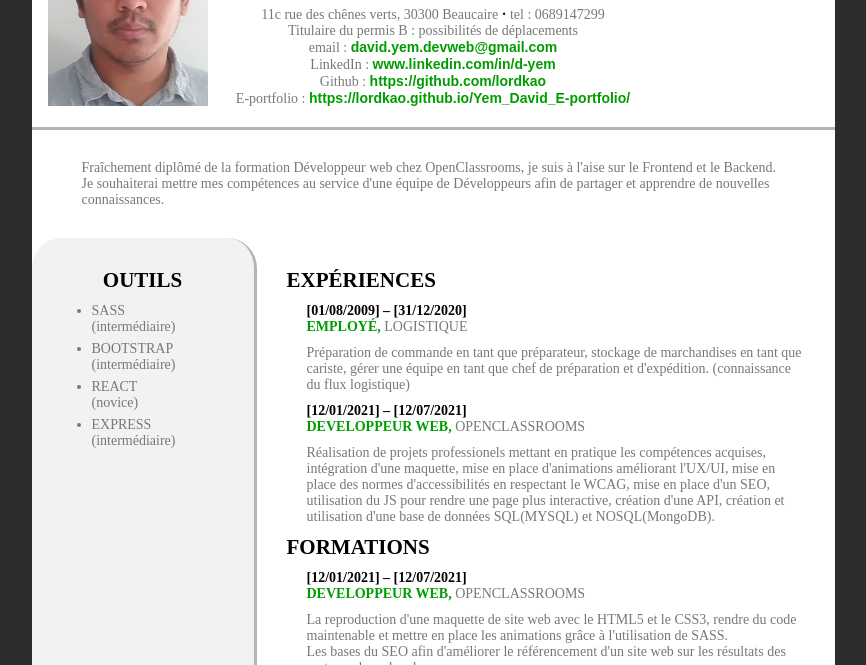
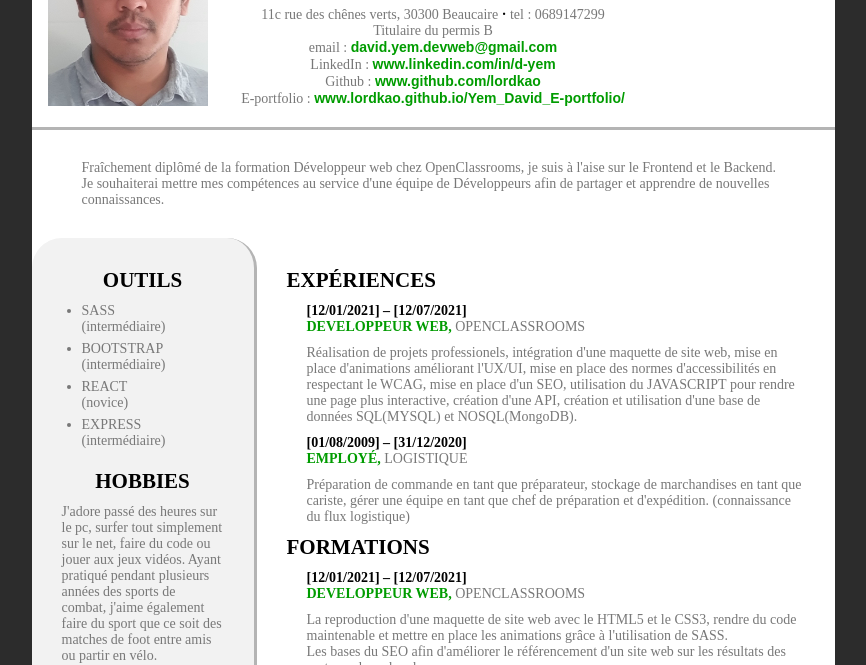
Before and after one commit to lordkao/CV_David_Yem, a website: page index.html in a window 1280 px wide. Shown: the part 135-800 px from the top of the page, without its empty margins (207-1073 px from the left). Drawn offline with Linux system fonts and the light colour scheme.

Commit message:
hobbies dans gutters

```diff
--- a/index.html
+++ b/index.html
@@ -18,11 +18,11 @@
                 <h2 class="post">Développeur Web</h2>
                 <div class="coordinates">
                     11c rue des chênes verts, 30300 Beaucaire <span>&middot;</span> tel : 0689147299 <br>
-                    Titulaire du permis B : possibilités de déplacements <br>
+                    Titulaire du permis B<br>
                     email : <a href="mailto:david.yem.devweb@gmail.com">david.yem.devweb@gmail.com</a> <br>
                     LinkedIn : <a href="https://www.linkedin.com/in/d-yem" target="_blank">www.linkedin.com/in/d-yem <br></a>
-                    Github : <a href="https://github.com/lordkao" target="_blank">https://github.com/lordkao<br></a>
-                    E-portfolio : <a href="https://lordkao.github.io/Yem_David_E-portfolio/" target="_blank">https://lordkao.github.io/Yem_David_E-portfolio/</a>
+                    Github : <a href="https://github.com/lordkao" target="_blank">www.github.com/lordkao<br></a>
+                    E-portfolio : <a href="https://lordkao.github.io/Yem_David_E-portfolio/" target="_blank">www.lordkao.github.io/Yem_David_E-portfolio/</a>
                     <div class="photo-profil">
                         <button id="btn-photo" type="button">Photo de profil</button>
                         <div id="photo-mobile" class="photo-mobile">
@@ -51,26 +51,32 @@
                             <li>EXPRESS <br>(intermédiaire)</li>
                         </ul>
                     </div>
+                    <div class="hobbies">
+                        <h2 class="title tools-title">HOBBIES</h2>
+                        <p class="text-hobbies">
+                            J'adore passé des heures sur le pc, surfer tout simplement sur le net, faire du code ou jouer aux jeux vidéos. Ayant pratiqué pendant plusieurs années des sports de combat, j'aime également faire du sport que ce soit des matches de foot entre amis ou partir en vélo.
+                        </p>
+                    </div>
                 </div>
             </aside>
             <div class="journey">
                 <div class="experience">
                     <h2 class="title">EXPÉRIENCES</h2>
                     <div class="text">
+                        <span>[12/01/2021] – [12/07/2021]<br></span>
+                        <span class="experience-post">DEVELOPPEUR WEB,</span> OPENCLASSROOMS<br>
+                        <p>
+                            Réalisation de projets professionels, intégration d'une maquette de site web, mise en
+                            place d'animations améliorant l'UX/UI, mise en place des normes d'accessibilités en respectant le WCAG,
+                            mise en place d'un SEO, utilisation du JAVASCRIPT pour rendre une page plus interactive, création d'une API, création
+                            et utilisation d'une base de données SQL(MYSQL) et NOSQL(MongoDB).
+                        </p>
+                    </div>
+                    <div class="text">
                         <span>[01/08/2009] – [31/12/2020]<br></span>
                         <span class="experience-post">EMPLOYÉ,</span> LOGISTIQUE<br>
                         <p>
                             Préparation de commande en tant que préparateur, stockage de marchandises en tant que cariste, gérer une équipe en tant que chef de préparation et d'expédition. (connaissance du flux logistique)
-                        </p>
-                    </div>
-                    <div class="text">
-                        <span>[12/01/2021] – [12/07/2021]<br></span>
-                        <span class="experience-post">DEVELOPPEUR WEB,</span> OPENCLASSROOMS<br>
-                        <p>
-                            Réalisation de projets professionels mettant en pratique les compétences acquises, intégration d'une maquette, mise en
-                            place d'animations améliorant l'UX/UI, mise en place des normes d'accessibilités en respectant le WCAG,
-                            mise en place d'un SEO, utilisation du JS pour rendre une page plus interactive, création d'une API, création
-                            et utilisation d'une base de données SQL(MYSQL) et NOSQL(MongoDB).
                         </p>
                     </div>
                 </div>
@@ -104,12 +110,6 @@
                         </ul>
                     </div>
                 </div>
-                <div class="hobbies">
-                    <h2 class="title">HOBBIES</h2>
-                    <p class="text">
-                        J'adore passé des heures sur le pc, surfer tout simplement sur le net, faire du code ou jouer aux jeux vidéos. Ayant pratiqué pendant plusieurs années des sports de combat, j'aime également faire du sport que ce soit des matches de foot entre amis ou partir en vélo.
-                    </p>
-                </div>
             </div>
         </main>
     </div>
--- a/public/css/style.css
+++ b/public/css/style.css
@@ -240,6 +240,10 @@ aside {
   margin-left: 2rem;
 }
 
+.text-hobbies {
+  padding: 0 3rem;
+}
+
 span {
   color: black;
   font-weight: bold;
@@ -267,7 +271,7 @@ li {
 }
 
 #tools {
-  padding-left: 6rem;
+  padding-left: 5rem;
 }
 
 .tools-title {
@@ -277,6 +281,7 @@ li {
 
 .tools-list {
   width: 100%;
+  margin-bottom: 2rem;
 }
 
 /*# sourceMappingURL=style.css.map */
```
Also changed, not shown: 1 other file.
